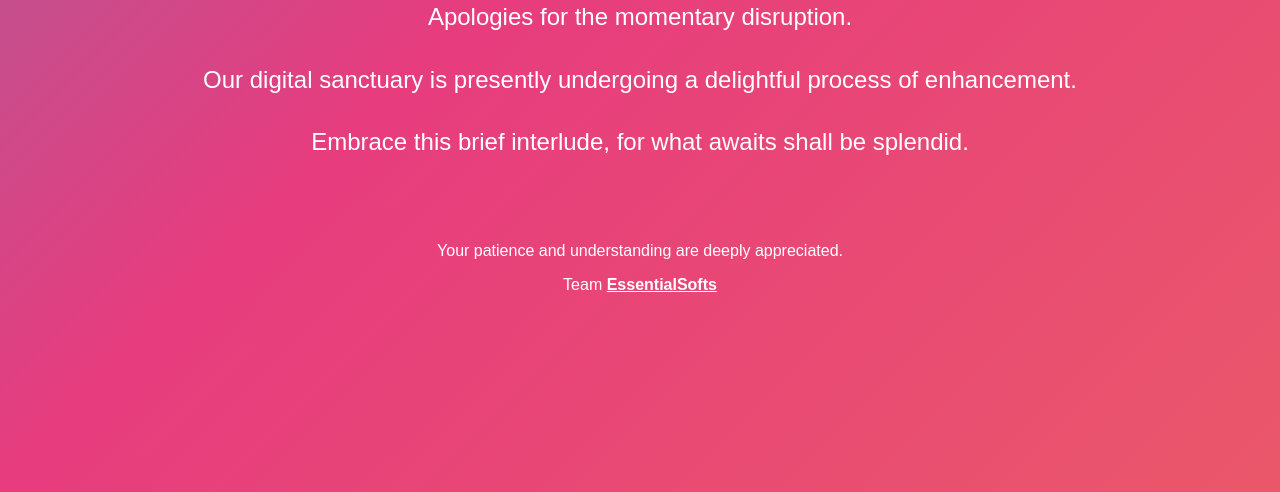
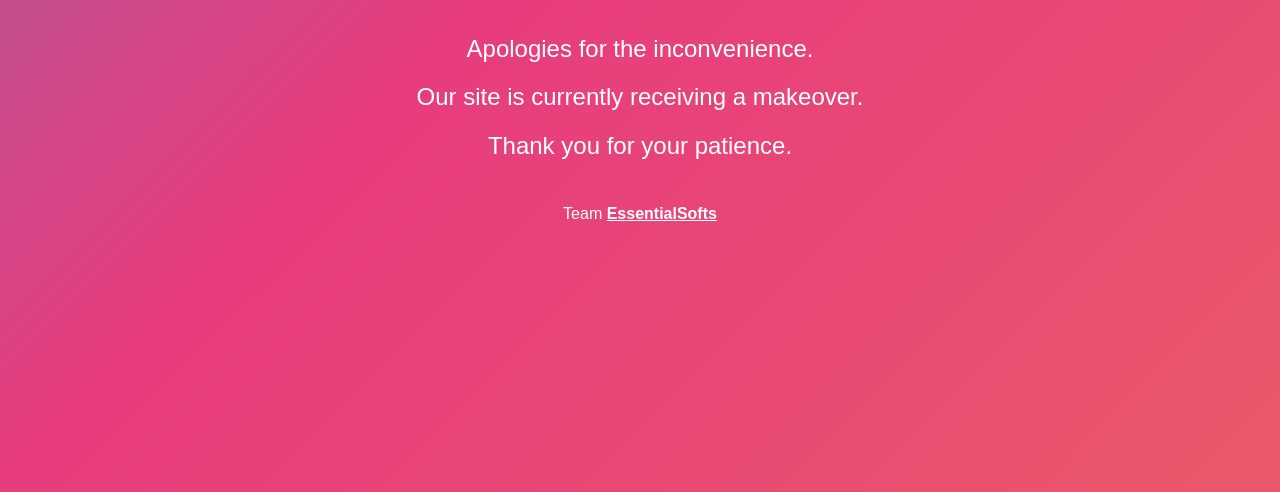
Before and after one commit to FrazShabbir/maintaince-temp-1, a plain HTML site: page index.html in a window 1280 px wide. Shown: the part 308-800 px from the top of the page. Drawn offline with Linux system fonts and the light colour scheme.

Commit message:
keto Added

```diff
--- a/index.html
+++ b/index.html
@@ -19,7 +19,7 @@
                 </h2>
                 <p>Thank you for your understanding.</p>
             </div> -->
-            <div class="wrap">
+            <!-- <div class="wrap">
                 <h1>Undergoing Refinement</h1>
                 <h2>
                     <p>Apologies for the momentary disruption.</p>
@@ -28,6 +28,16 @@
                 </h2>
                 <p>Your patience and understanding are deeply appreciated.</p>
                 <p>Team <b style="text-decoration: underline;">EssentialSofts</b></p>
+            </div> -->
+            <div class="wrap">
+                <h1>Enhancement Underway</h1>
+                <h2>
+                    <p>Apologies for the inconvenience.</p>
+                    <p>Our site is currently receiving a makeover.</p>
+                    <p>Thank you for your patience.</p>
+                </h2>
+                <p>Team <b style="text-decoration: underline;">EssentialSofts</b></p>
+
             </div>
         </div>
     </div>
--- a/style.css
+++ b/style.css
@@ -34,13 +34,16 @@ img {
 .wrap h1 {
   font-size: 30px;
   font-weight: 700;
-  margin: 0 0 90px;
+  margin: 0 0 45px;
 }
 .wrap h2 {
   font-size: 24px;
   font-weight: 400;
   line-height: 1.6;
-  margin: 0 0 80px;
+  margin: 0 0 40px;
+}
+p{
+    margin: 10px;
 }
 @-webkit-keyframes Gradient {
   0% {
```
